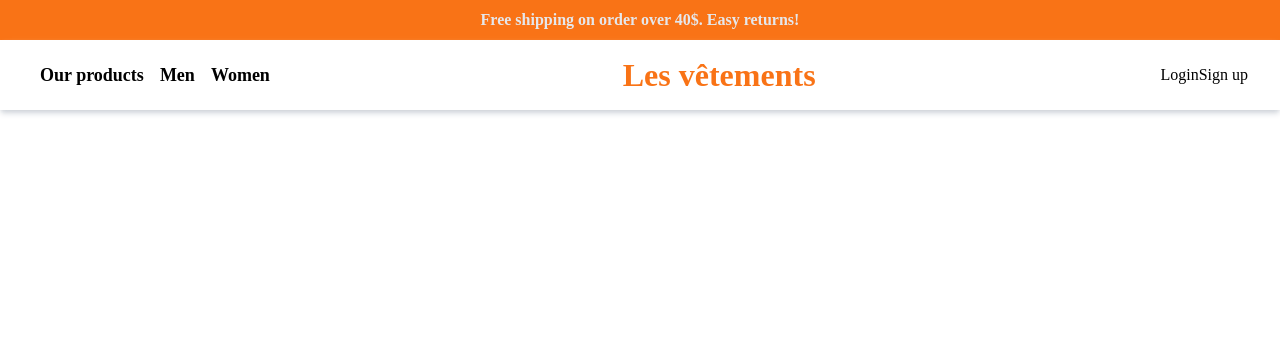
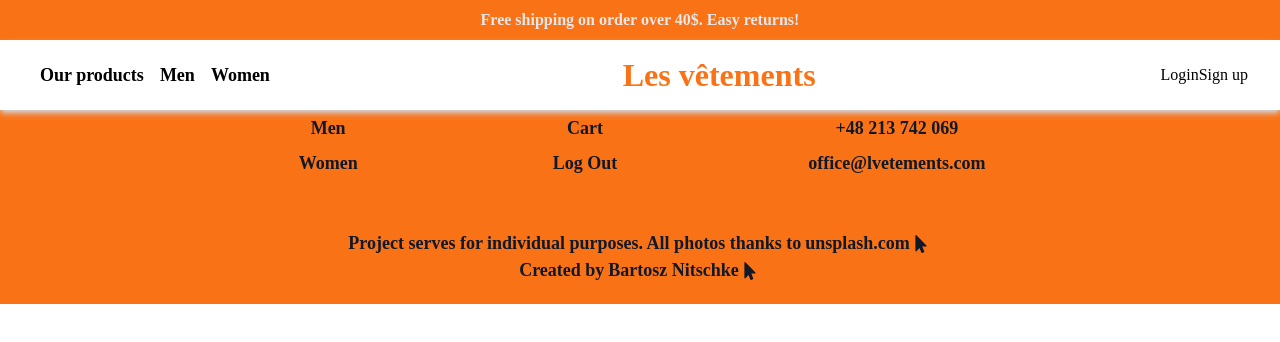
Before and after one commit to BartoszNitschke/Online-Shop, a React (Create React App) app in the folder frontend/: page /product/1 in a window 1280 px wide. Shown: the top 342 px of the page. Built offline with nearby package versions, Linux system fonts and the light colour scheme.

Commit message:
Added footer, small fixes where necessary

```diff
--- a/frontend/src/App.js
+++ b/frontend/src/App.js
@@ -5,6 +5,7 @@ import Navbar from "./components/Navbar";
 import { Login } from "./pages/Login";
 import { Signup } from "./pages/Signup";
 import AdminPanel from "./pages/AdminPanel";
+import Footer from "./components/Footer";
 
 function App() {
   const { user } = useUserContext();
@@ -28,6 +29,7 @@ function App() {
             <Route path="/product/:id" />
           </Routes>
         </div>
+        <Footer />
       </BrowserRouter>
     </div>
   );
--- /dev/null
+++ b/frontend/src/components/Footer.jsx
@@ -0,0 +1,97 @@
+import React from "react";
+import { Link } from "react-router-dom";
+import { FaMousePointer } from "react-icons/fa";
+
+const Footer = () => {
+  return (
+    <>
+      <div className="h-[230px] w-full bg-orange-500 flex justify-center">
+        <div className="w-[80%] h-[230px] flex justify-evenly">
+          <div className="flex flex-col text-center">
+            <h1 className="text-[24px] font-semibold text-gray-900 py-5">
+              Check more
+            </h1>
+            <Link to="/products">
+              <p className="text-[18px] font-semibold text-gray-900 py-1">
+                Our products
+              </p>
+            </Link>
+            <Link to="/men">
+              <p className="text-[18px] font-semibold text-gray-900 py-1">
+                Men
+              </p>
+            </Link>
+
+            <Link to="/women">
+              <p className="text-[18px] font-semibold text-gray-900 py-1">
+                Women
+              </p>
+            </Link>
+          </div>
+          <div className="flex flex-col text-center">
+            <h1 className="text-[24px] font-semibold text-gray-900 py-5">
+              Your Panel
+            </h1>
+            <Link to="/products">
+              <p className="text-[18px] font-semibold text-gray-900 py-1">
+                Account
+              </p>
+            </Link>
+            <Link to="/men">
+              <p className="text-[18px] font-semibold text-gray-900 py-1">
+                Cart
+              </p>
+            </Link>
+
+            <Link to="/women">
+              <p className="text-[18px] font-semibold text-gray-900 py-1">
+                Log Out
+              </p>
+            </Link>
+          </div>
+          <div className="flex flex-col text-center">
+            <h1 className="text-[24px] font-semibold text-gray-900 py-5">
+              Contact
+            </h1>
+            <p className="text-[18px] font-semibold text-gray-900 py-1">
+              82-137 Gdańsk, Urzędnicza 17
+            </p>
+            <p className="text-[18px] font-semibold text-gray-900 py-1">
+              +48 213 742 069
+            </p>
+            <p className="text-[18px] font-semibold text-gray-900 py-1">
+              office@lvetements.com
+            </p>
+          </div>
+        </div>
+      </div>
+      <div className="w-full flex flex-col items-center bg-orange-500 pb-5">
+        <h1 className="text-[18px] text-gray-900 font-semibold flex">
+          Project serves for individual purposes. All photos thanks to
+          <a
+            href="https://unsplash.com"
+            target="_blank"
+            className="px-1 flex items-center"
+          >
+            unsplash.com
+            <FaMousePointer className="pl-1 text-gray-900" />
+          </a>
+        </h1>
+        <h1 className="text-[18px] text-gray-900 font-semibold flex">
+          Created by
+          <a
+            href="https://github.com/BartoszNitschke/"
+            target="_blank"
+            className="px-1 flex items-center "
+          >
+            Bartosz Nitschke
+            <FaMousePointer className="pl-1 text-gray-900" />
+          </a>
+        </h1>
+        <a href="https://github.com/BartoszNitschke/" target="_blank"></a>
+      </div>
+    </>
+  );
+};
+
+export default Footer;
--- a/frontend/src/components/Navbar.jsx
+++ b/frontend/src/components/Navbar.jsx
@@ -64,7 +64,6 @@ const Navbar = () => {
                 <button onClick={handleLogout} className="text-[28px] px-2">
                   <CiLogout />
                 </button>
-                <h1>{user.email}</h1>
               </>
             )}
 
--- a/frontend/src/pages/Home.jsx
+++ b/frontend/src/pages/Home.jsx
@@ -20,7 +20,7 @@ const Home = () => {
 
   return (
     <div>
-      <div className="mt-[110px]">
+      <div className="mt-[110px] pb-[100px]">
         <img
           src="https://images.unsplash.com/photo-1508427953056-b00b8d78ebf5?q=80&w=2070&auto=format&fit=crop&ixlib=rb-4.0.3&ixid=M3wxMjA3fDB8MHxwaG90by1wYWdlfHx8fGVufDB8fHx8fA%3D%3D"
           className="h-screen w-full object-cover"
```
